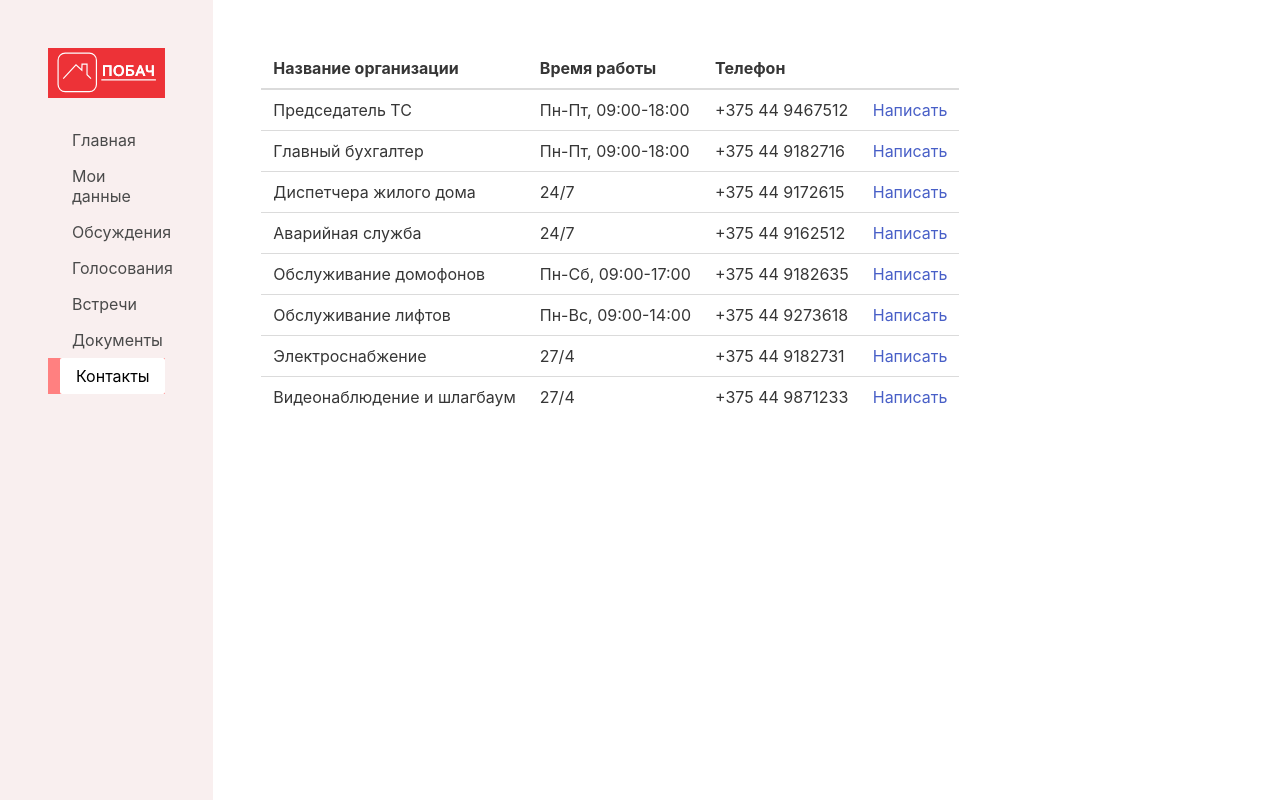
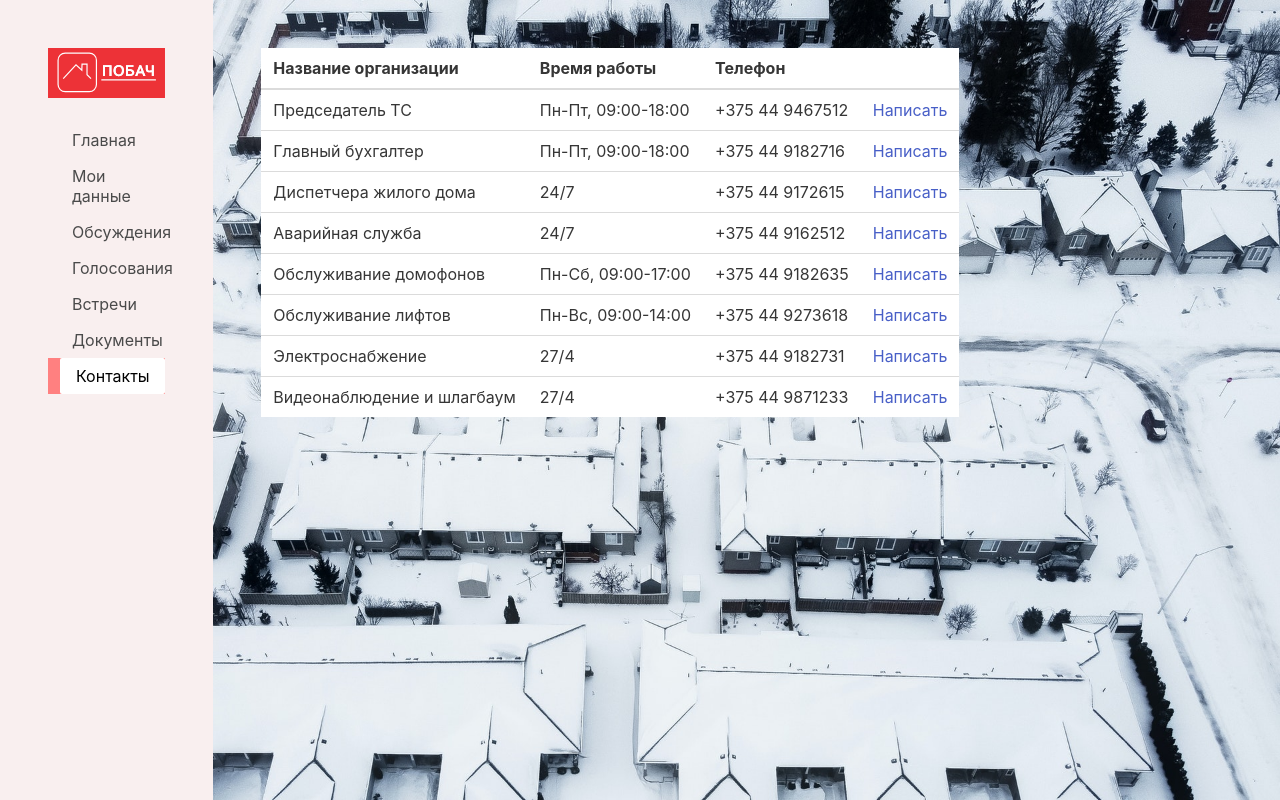
Before and after one commit to BelarusDigitalFuture/o, a React (Create React App) app: page /contacts in a window 1280 px wide. Built offline with nearby package versions, Linux system fonts and the light colour scheme.

Commit message:
feat: add css to background-image

```diff
--- /dev/null
+++ b/src/containers/AppContent/AppContent.css
@@ -0,0 +1,7 @@
+.background {
+  background: no-repeat;
+  -moz-background-size: 100% 100%;
+  -webkit-background-size: 100% 100%;
+  -o-background-size: 100% 100%;
+  background-size: 100%;
+}
--- a/src/containers/AppContent/AppContent.jsx
+++ b/src/containers/AppContent/AppContent.jsx
@@ -1,6 +1,6 @@
 import React, { useContext } from 'react';
 import { BrowserRouter as Router, Switch, Route } from 'react-router-dom';
-
+import './AppContent.css';
 import CardsList from '../CardsList/CardsList';
 import DiscussionForm from '../../components/DiscussionForm';
 import DiscussionPage from '../../components/Pages/DiscussionPage/DiscussionPage';
@@ -21,7 +21,10 @@ const AppContent = () => {
   return (
     <Router>
       <div>
-        <div className="columns is-fullheight is-marginless">
+        <div
+          className="columns is-fullheight is-marginless background"
+          style={{ backgroundImage: 'url(/background.jpg)' }}
+        >
           <AppMenu />
           <div className="container">
             <Switch>
```
Also changed, not shown: public/background.jpg.
